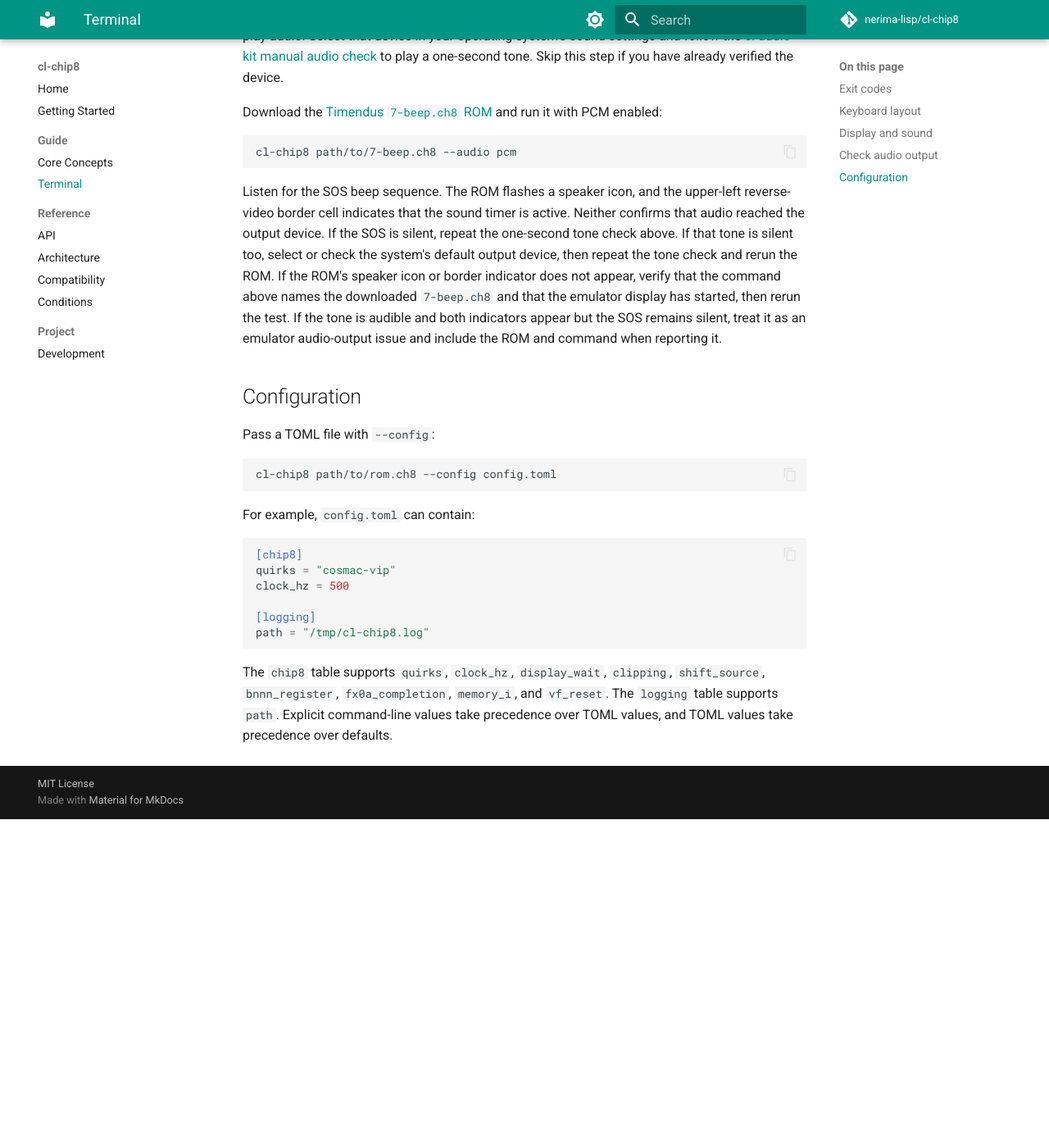
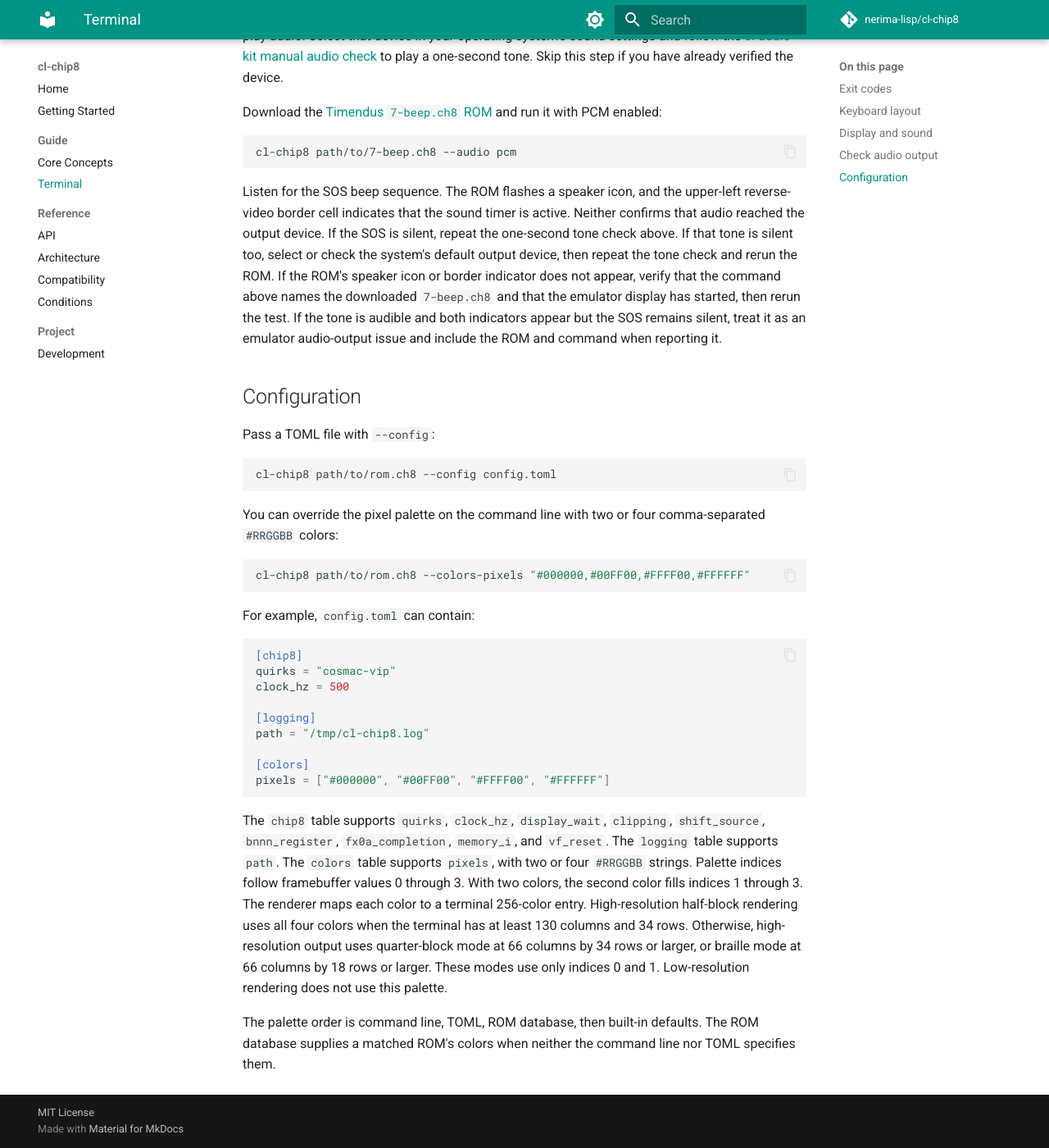
Before and after one commit to nerima-lisp/cl-chip8, an MkDocs documentation site: the page built from docs/src/guide/terminal.md, in a window 1280 px wide and 1400 px high, scrolled down 2425 px. Shown: the whole window at 82% size. Built offline with MkDocs 1.6.1 and Material for MkDocs 9.7.7, drawn with Linux system fonts in a browser that asks for light colours; comment, search, counter and statistics services are not loaded; before the commit the page ends 3424 px from its top, so only the background shows below that.

Commit message:
feat: apply ROM database pixel colors

````diff
--- a/docs/src/guide/terminal.md
+++ b/docs/src/guide/terminal.md
@@ -105,6 +105,13 @@ Pass a TOML file with `--config`:
 cl-chip8 path/to/rom.ch8 --config config.toml
 ```
 
+You can override the pixel palette on the command line with two or four
+comma-separated `#RRGGBB` colors:
+
+```sh
+cl-chip8 path/to/rom.ch8 --colors-pixels "#000000,#00FF00,#FFFF00,#FFFFFF"
+```
+
 For example, `config.toml` can contain:
 
 ```toml
@@ -114,10 +121,23 @@ clock_hz = 500
 
 [logging]
 path = "/tmp/cl-chip8.log"
+
+[colors]
+pixels = ["#000000", "#00FF00", "#FFFF00", "#FFFFFF"]
 ```
 
 The `chip8` table supports `quirks`,
 `clock_hz`, `display_wait`, `clipping`, `shift_source`, `bnnn_register`,
 `fx0a_completion`, `memory_i`, and `vf_reset`. The `logging` table supports
-`path`. Explicit command-line values take precedence over TOML values, and
-TOML values take precedence over defaults.
+`path`. The `colors` table supports `pixels`, with two or four `#RRGGBB`
+strings. Palette indices follow framebuffer values 0 through 3. With two
+colors, the second color fills indices 1 through 3. The renderer maps each
+color to a terminal 256-color entry. High-resolution half-block rendering uses
+all four colors when the terminal has at least 130 columns and 34 rows.
+Otherwise, high-resolution output uses quarter-block mode at 66 columns by 34
+rows or larger, or braille mode at 66 columns by 18 rows or larger. These modes
+use only indices 0 and 1. Low-resolution rendering does not use this palette.
+
+The palette order is command line, TOML, ROM database, then built-in defaults.
+The ROM database supplies a matched ROM's colors when neither the command line
+nor TOML specifies them.
````
Also changed, not shown: 4 other files.
